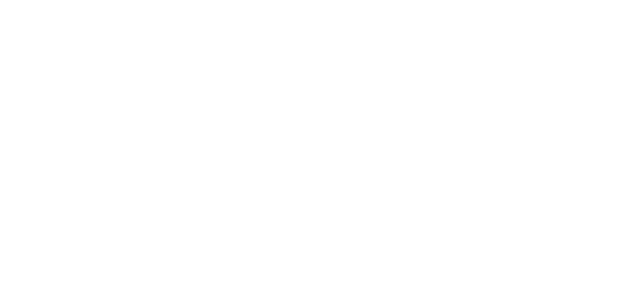
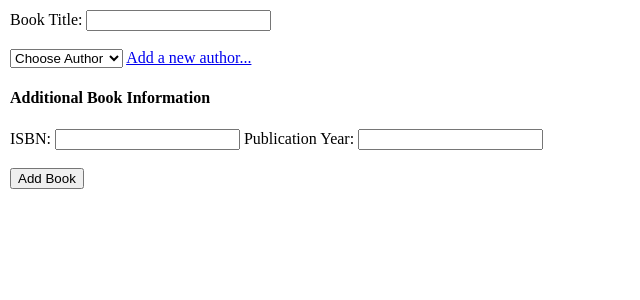
Before and after one commit to tashhhh4/Book-Alchemy, a Flask app: page /add_book in a window 1280 px wide. Before the commit the part shown is empty. Shown: the top 300 px of the page, without its empty margins (0-640 px from the left). Run offline with Flask 3, Linux system fonts and the light colour scheme.

Commit message:
Created Add Book form

```diff
--- a/app.py
+++ b/app.py
@@ -25,7 +25,21 @@ def make_date(datestr):
 
 # Do the database
 
+def insert_book(title, author_id, isbn, year):
+    """ Creates a new book in the database. """
+    book = Book(
+        title=title,
+        author_id=author_id,
+        isbn=isbn,
+        publication_year=year,
+    )
+    db.session.add(book)
+    db.session.commit()
+    return book
+
+
 def insert_author(name, birthdate, deathdate):
+    """ Creates a new author in the database. """
     author = Author(
         name=name,
         birth_date=birthdate,
@@ -35,8 +49,11 @@ def insert_author(name, birthdate, deathdate):
     db.session.commit()
     return author
 
-def other_function():
-    print("Running other_function.")
+
+def list_authors():
+    """ Returns a list of authors as Author objects. """
+    authors = db.session.execute(db.select(Author).order_by(Author.name)).scalars()
+    return authors
 
 
 # Define routes
@@ -48,21 +65,34 @@ def home():
 
 @app.route("/add_author", methods=["GET", "POST"])
 def add_author():
+    message = None
+
     if request.method == "POST":
         author = insert_author(
             request.form["name"],
             make_date(request.form["birthdate"]),
             make_date(request.form["date_of_death"]),
         )
+        message = f"Added {author}"
 
-        return render_template("add_author.html", message=f"Added {author}")
-
-    return render_template("add_author.html")
+    return render_template("add_author.html", message=message)
 
 
-@app.route("/add_book")
+@app.route("/add_book", methods=["GET", "POST"])
 def add_book():
-    return render_template("add_book.html")
+    message = None
+
+    if request.method == "POST":
+        book = insert_book(
+            request.form["title"],
+            request.form["author"], # author id
+            request.form["isbn"],
+            request.form["year"],
+        )
+        message = f"Added {book.__repr__()}"
+
+    authors = list_authors()
+    return render_template("add_book.html", authors=authors, message=message)
 
 
 if __name__ == "__main__":
--- a/templates/add_author.html
+++ b/templates/add_author.html
@@ -8,10 +8,10 @@
   </head>
   <body>
     {% if message %}
-  <div style="background-color:aquamarine;height:28px;text-align:center;margin-bottom:10px;">{{ message }}</div>
+    <div style="background-color:aquamarine;height:28px;text-align:center;margin-bottom:10px;display:flex;justify-content:center;align-items:center;">{{ message }}</div>
     {% endif %}
 
-  <form action="/add_author" method="POST">
+  <form style="padding:10px;" action="/add_author" method="POST">
     <label for="name">Author Name:</label>
     <input type="text" id="name" name="name" required><br><br>
 
--- a/templates/add_book.html
+++ b/templates/add_book.html
@@ -7,9 +7,31 @@
     <link rel="stylesheet" href="{{url_for('static', filename='style.css')}}">
   </head>
   <body>
+    {% if message %}
+    <div style="background-color:aquamarine;height:28px;text-align:center;margin-bottom:10px;display:flex;justify-content:center;align-items:center;">{{ message }}</div>
+    {% endif %}
 
-  <form action="/add_author" method="POST">
-  <!-- Add the form here -->
+  <form style="padding:10px;" action="/add_book" method="POST">
+    <label for="title">Book Title:</label>
+    <input type="text" id="title" name="title" required><br><br>
+
+    <select id="author" name="author">
+      <option selected disabled>Choose Author</option>
+      {% for author in authors %}
+      <option value="{{ author.id }}">{{ author.name }}</option>
+      {% endfor %}
+    </select>
+    <a href="/add_author">Add a new author...</a>
+
+    <h4>Additional Book Information</h4>
+    <label for="isbn">ISBN:</label>
+    <input type="text" id="isbn" name="isbn">
+
+    <label for="year">Publication Year:</label>
+    <input type="text" id="year" name="year"><br><br>
+
+    <input type="submit" value="Add Book">
+
   </form>
 
   </body>
```
Also changed, not shown: data/library.sqlite. Lines whose indentation alone changed are shown as unchanged.
